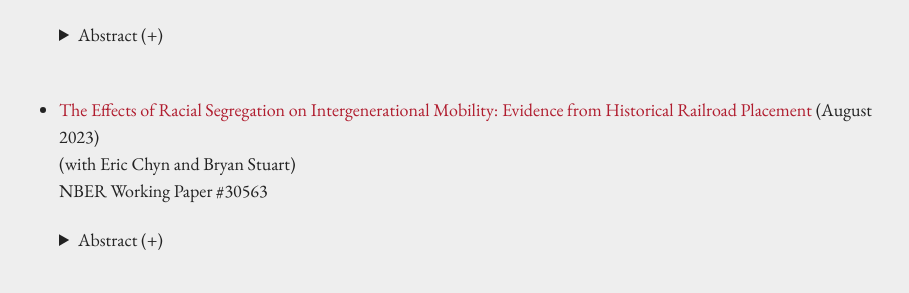
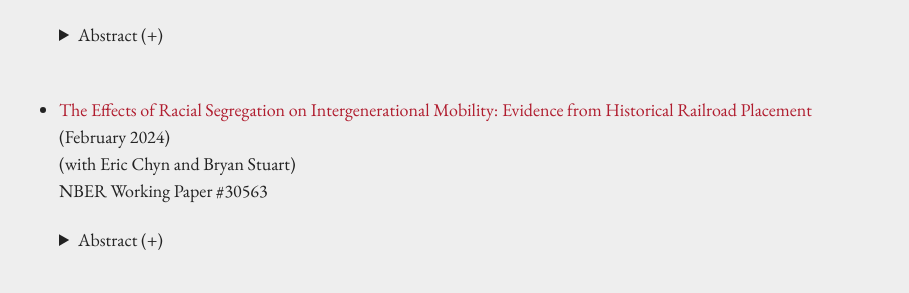
Before and after one commit to kareemhaggag/kareemhaggag.github.io, a Jekyll site: the page built from research.md, in a window 1280 px wide and 900 px high, scrolled down 1821 px. Shown: the part 339-632 px from the top of the window, without its empty margins (185-1094 px from the left). Built offline with Jekyll 4.4.1, drawn with Linux system fonts in a browser that asks for light colours; comment, search, counter and statistics services are not loaded; our own code applies the rules of GitHub Pages for plain Markdown files.

Commit message:
Update draft

```diff
--- a/research.md
+++ b/research.md
@@ -143,7 +143,7 @@ permalink: /research/
    <p align="left"> Conventional microcredit has expanded access to finance for many borrowers; however, a growing literature suggests that the rigid structure of standard debt contracts may limit both their impact and access. We run a field experiment to test the effects of a promising alternative to conventional microcredit. Specifically, we partner with a microfinance institution to design equity contracts in which clients are provided with a productive asset (a set of livestock) and split the proceeds of the sale of the asset at a fixed rate with the MFI. We market this product to livestock farmers alongside a flexible debt contract. Relative to the debt-financing status quo, expanding equity finance to small-scale entrepreneurs could affect both the type of client that participates in the formal financial market (*selection* effects), as well as their outcomes conditional on participation (*contract* effects). Our first set of results will characterize relative demand for the two contracts, as well as key characteristics on which the borrowers may differ (e.g., debt aversion, risk aversion, and religion). Our randomized experiment with 1,875 farmers will then characterize the effects on borrower outcomes (total income, total livestock revenue, product-specific livestock revenue, and repayment). <br></p> </blockquote>
    </details> <br />
 
-* [The Effects of Racial Segregation on Intergenerational Mobility: Evidence from Historical Railroad Placement](/f/Segregation_Mobility.pdf) (August 2023)<br />
+* [The Effects of Racial Segregation on Intergenerational Mobility: Evidence from Historical Railroad Placement](/f/Segregation_Mobility.pdf) (February 2024)<br />
   (with Eric Chyn and Bryan Stuart)<br />
   NBER Working Paper #30563<br />
 
```
Also changed, not shown: 1 other file.
